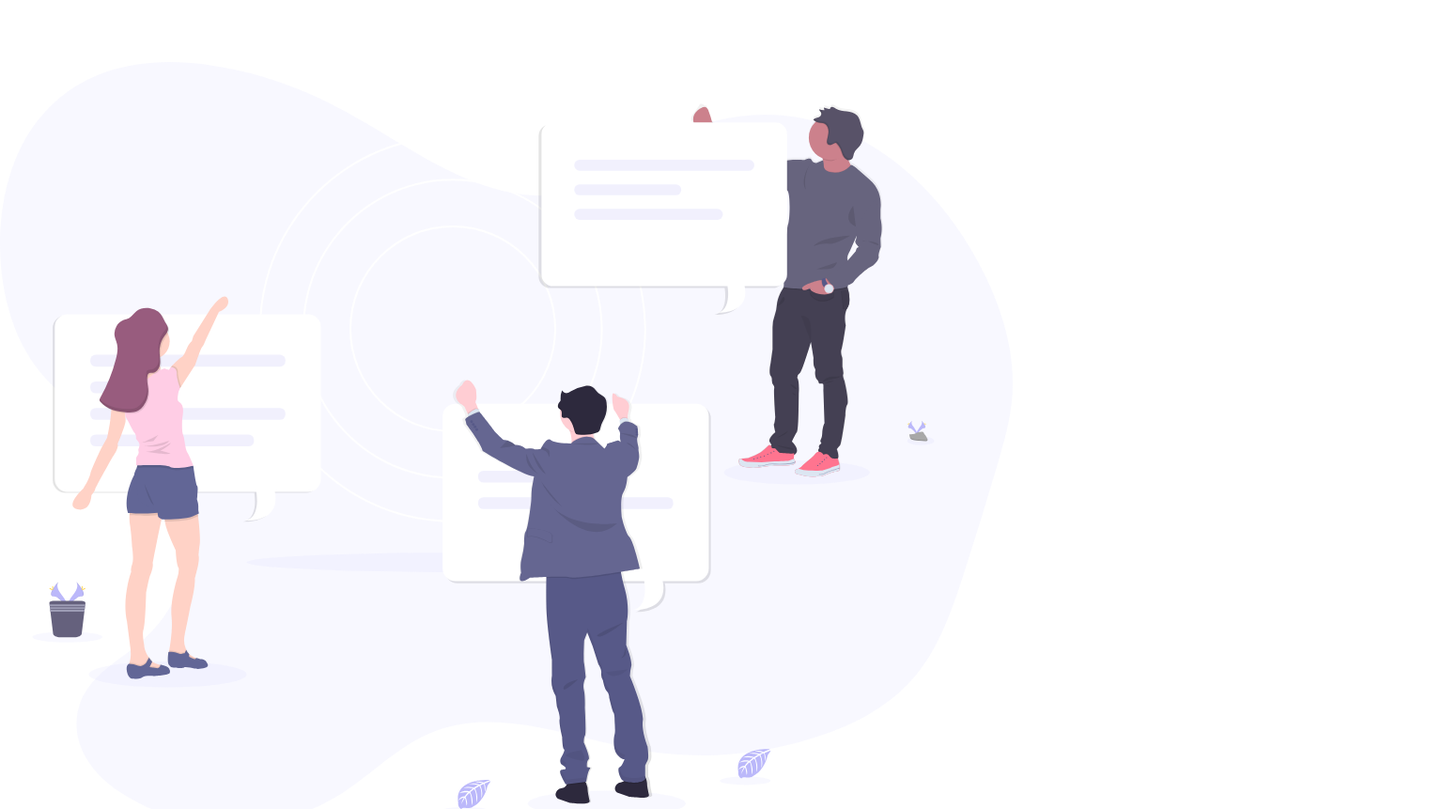
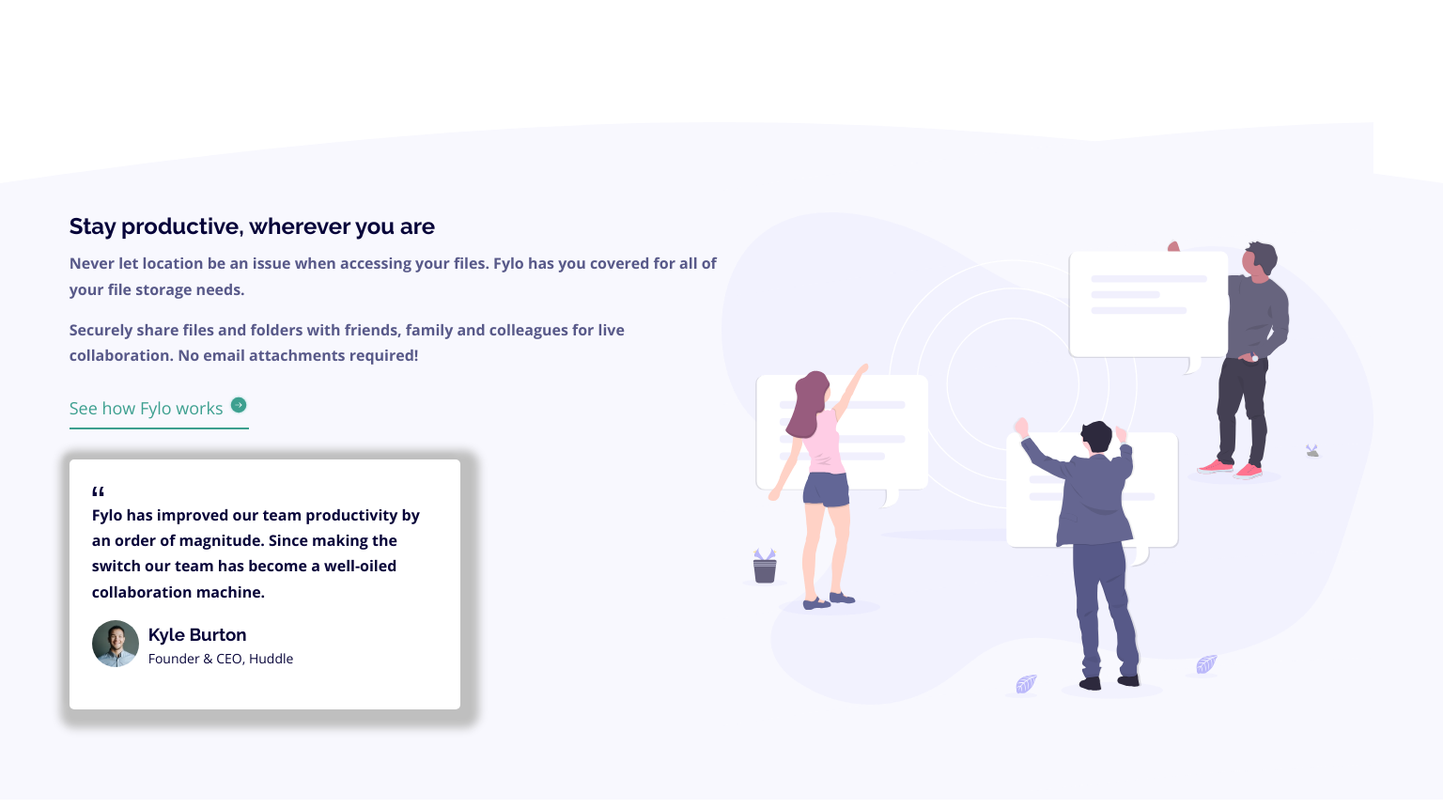
Before and after one commit to Opeyemi-stack/fylo-landing-page-with-two-column-layout-master, a plain HTML site: page index.html in a window 1536 px wide. Shown: the part 647-1508 px from the top of the page at 94% size. Drawn offline with nearby package versions, Linux system fonts and the light colour scheme.

Commit message:
Styled the feature section

```diff
--- a/style.css
+++ b/style.css
@@ -85,11 +85,102 @@
   box-shadow: 3px 5px 5px hsl(0, 0%, 75%);
 }
 
+.features {
+  background: url(/images/bg-curve-mobile.svg) no-repeat center top;
+  background-size: cover;
+  margin: 64px 0 128px 0;
+  padding: 0 4.8vw;
+}
+
+.features__img {
+  padding: 96px 0;
+  width: 100%;
+  height: auto;
+}
+
+.features__title {
+  color: hsl(243, 87%, 12%);
+  text-align: center;
+  font-family: "Raleway", sans-serif;
+  /* font-weight: 400; */
+}
+
+.features__description {
+  padding: 36px 0;
+  color: hsl(238, 22%, 44%);
+  line-height: 1.7;
+  font-weight: 700;
+}
+
+.features__description-one {
+  margin-bottom: 16px;
+}
+
+.features__cta {
+  display: flex;
+  align-items: center;
+  justify-content: center;
+  gap: 5px;
+  border-bottom: 2px solid hsl(170, 45%, 43%);
+  margin: 16px auto 64px;
+  padding-bottom: 8px;
+  width: fit-content;
+}
+
+.features__cta-link {
+  color: hsl(170, 45%, 43%);
+  text-decoration: none;
+  font-size: 18px;
+}
+
+.arrow-icon {
+  width: 22px;
+  height: 22px;
+}
+
+.testimonial {
+  background-color: #fff;
+  padding: 24px;
+  border-radius: 5px;
+  box-shadow: 5px 5px 10px 15px hsl(0, 0%, 75%), -5px -5px 5px hsl(0, 0%, 75%);
+}
+
+.qoutes-icon-wrapper {
+  margin-bottom: 30px;
+}
+
+.testimonial__description {
+  color: hsl(243, 87%, 12%);
+  line-height: 1.7;
+  font-weight: 700;
+}
+
+.testimonial__meta-data {
+  display: flex;
+  align-items: center;
+  gap: 10px;
+  margin: 16px 0;
+}
+
+.testimonial__thumbnail {
+  width: 50px;
+  height: auto;
+  border-radius: 50%;
+}
+
+.testimonial__author {
+  color: hsl(243, 87%, 12%);
+  font-family: "Raleway", sans-serif;
+  font-weight: 700;
+}
+
+.testimonial__author-occupation {
+  color: hsl(243, 87%, 12%);
+  font-size: 14px;
+  margin-top: 5px;
+}
+
 @media (min-width: 1440px) {
-  /* .header {
-    padding: ;
-  } */
-
   .nav__link {
     font-size: 1.125rem;
     font-weight: 400;
@@ -102,12 +193,6 @@
     padding: 64px;
     gap: 64px;
   }
-
-  /* .hero__content {
-    display: flex;
-    flex-direction: column;
-    justify-content: center;
-  } */
 
   .hero__img-wrapper,
   .hero__content {
@@ -137,4 +222,36 @@
   .hero__btn {
     flex-grow: 1;
   }
+
+  .features {
+    display: flex;
+    flex-direction: row-reverse;
+    align-items: center;
+    justify-content: center;
+  }
+
+  .features__img-wrapper,
+  .features__content {
+    width: 50%;
+  }
+
+  .features__img {
+    background: url(images/bg-curve-desktop.svg);
+  }
+
+  .features__title {
+    text-align: left;
+  }
+
+  .features__description {
+    padding: 12px 0;
+  }
+
+  .features__cta {
+    margin: 16px 0 32px;
+  }
+
+  .testimonial {
+    width: 60%;
+  }
 }
```
